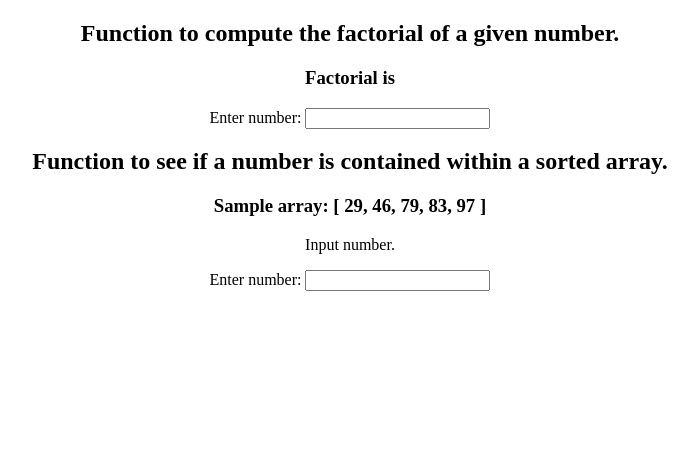
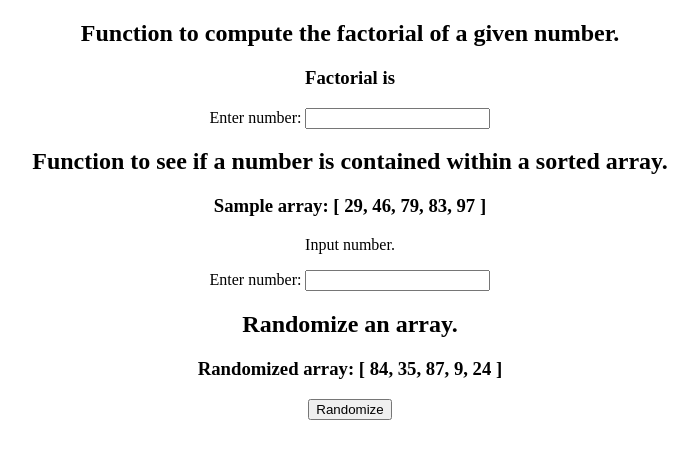
Before and after one commit to bryanaritcheta/hireplicity, a React (Create React App) app in the folder technicalpartone/: page / in a window 1280 px wide. Shown: the top 458 px of the page, without its empty margins (290-988 px from the left). Built offline with nearby package versions, Linux system fonts and the light colour scheme.

Commit message:
Create RandomizeArray

```diff
--- a/technicalpartone/src/App.js
+++ b/technicalpartone/src/App.js
@@ -1,12 +1,14 @@
 import './App.css';
 import ComputeFactorial from './components/ComputeFactorial'
 import IsContained from './components/IsContained';
+import RandomizeArray from './components/RandomizeArray';
 
 function App() {
   return (
     <div className="App">
       <ComputeFactorial />
       <IsContained />
+      <RandomizeArray />
     </div>
   );
 }
--- /dev/null
+++ b/technicalpartone/src/components/RandomizeArray.js
@@ -0,0 +1,41 @@
+import React, { useState } from 'react'
+const rand = () => Math.floor(Math.random() * 100) + 1;
+
+const sampleArray = [
+    rand(),
+    rand(),
+    rand(),
+    rand(),
+    rand()
+]
+
+function RandomizeArray() {
+    const [, arrayRandom] = useState(sampleArray.sort((a, b) => 0.5 - Math.random()))
+
+    // const arrayRandomize = (arraytorandomize) => {
+    //     arraytorandomize = sampleArray.sort((a, b) => 0.5 - Math.random())
+    //     arrayRandom(arraytorandomize)
+    // }
+
+    return (
+        <div id="section-is-contained">
+            <h2>Randomize an array.</h2>
+            <div>
+                <h3>Randomized array: [
+                    {sampleArray.map((n) => (
+                        <span className="sampleArrayItem" key={n}>{n}</span>
+                    ))}
+                    ]
+                </h3>
+            </div>
+            <button
+                onClick={arrayRandom}
+            >
+                Randomize
+            </button>
+
+        </div>
+    )
+}
+
+export default RandomizeArray
```
